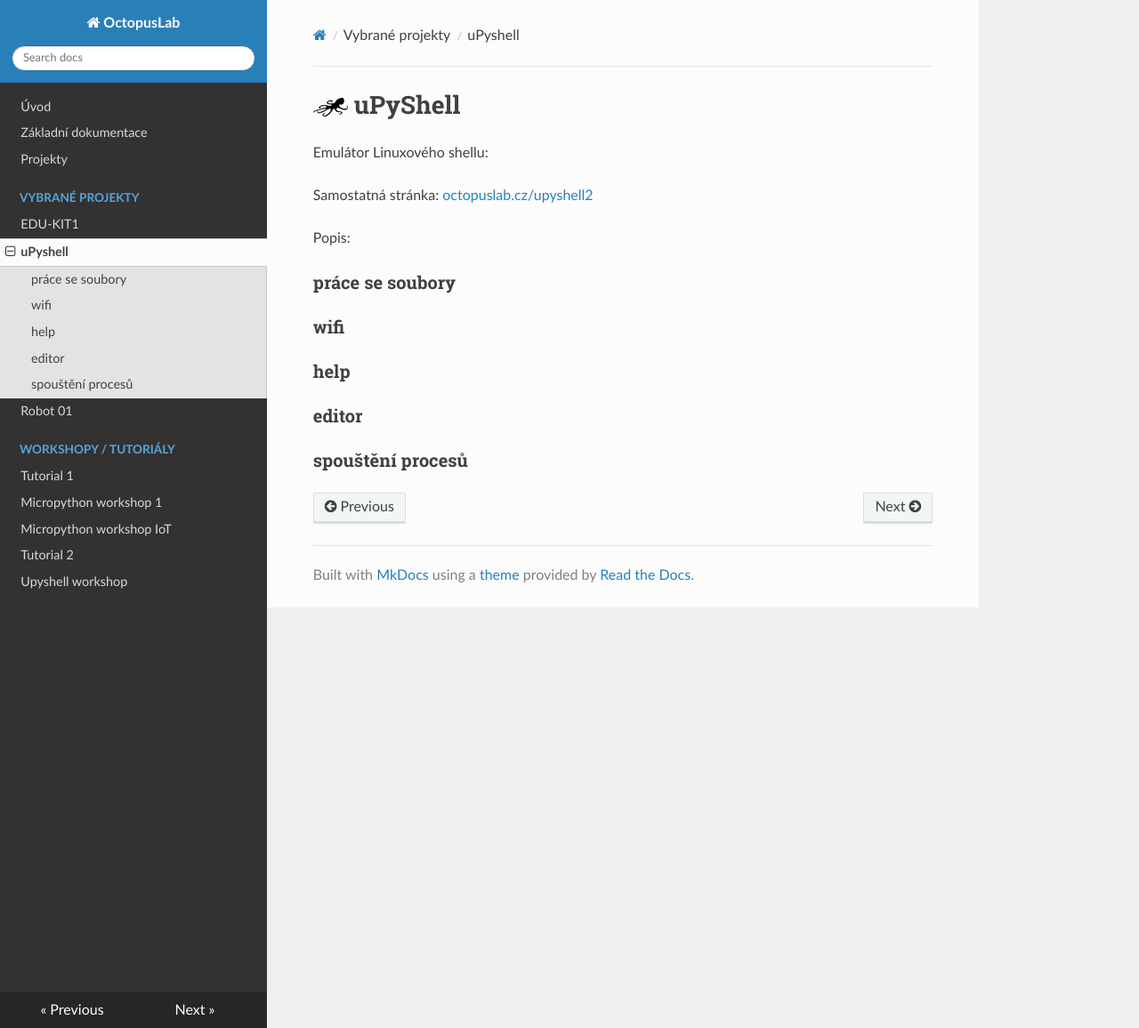
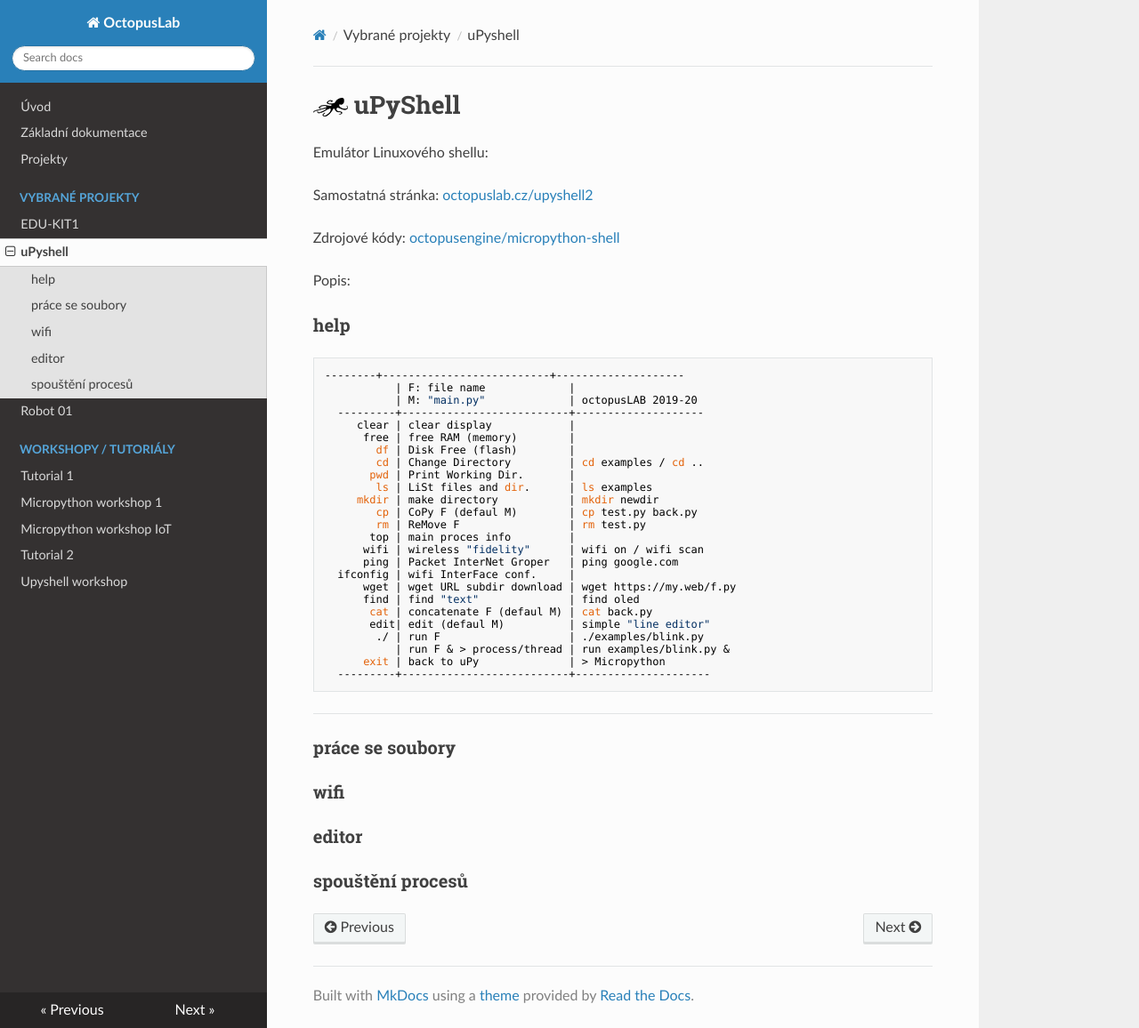
Before and after one commit to octopuslab-cz/docs_octopuslab_cz, an MkDocs documentation site: the page built from docs/p-shell.md, in a window 1280 px wide and 1156 px high. Shown: the whole window at 89% size. Built offline with MkDocs 1.6.1, drawn with Linux system fonts in a browser that asks for light colours; nearby versions of some CDN libraries.

Commit message:
shell help

````diff
--- a/docs/p-shell.md
+++ b/docs/p-shell.md
@@ -5,14 +5,46 @@
 Samostatná stránka:
 [octopuslab.cz/upyshell2](https://www.octopuslab.cz/upyshell2/)
 
+Zdrojové kódy:
+[octopusengine/micropython-shell](https://github.com/octopusengine/micropython-shell)
+
 Popis:
+
+### help
+
+```
+--------+--------------------------+--------------------
+           | F: file name             |
+           | M: "main.py"             | octopusLAB 2019-20
+  ---------+--------------------------+--------------------
+     clear | clear display            |
+      free | free RAM (memory)        |
+        df | Disk Free (flash)        |
+        cd | Change Directory         | cd examples / cd ..
+       pwd | Print Working Dir.       |
+        ls | LiSt files and dir.      | ls examples
+     mkdir | make directory           | mkdir newdir
+        cp | CoPy F (defaul M)        | cp test.py back.py
+        rm | ReMove F                 | rm test.py
+       top | main proces info         |
+      wifi | wireless "fidelity"      | wifi on / wifi scan
+      ping | Packet InterNet Groper   | ping google.com
+  ifconfig | wifi InterFace conf.     |
+      wget | wget URL subdir download | wget https://my.web/f.py
+      find | find "text"              | find oled
+       cat | concatenate F (defaul M) | cat back.py
+       edit| edit (defaul M)          | simple "line editor"
+        ./ | run F                    | ./examples/blink.py
+           | run F & > process/thread | run examples/blink.py &
+      exit | back to uPy              | > Micropython
+  ---------+--------------------------+---------------------
+```
+---
 
 ### práce se soubory
 
 ### wifi
 
-### help
-
 ### editor
 
 ### spouštění procesů
````
